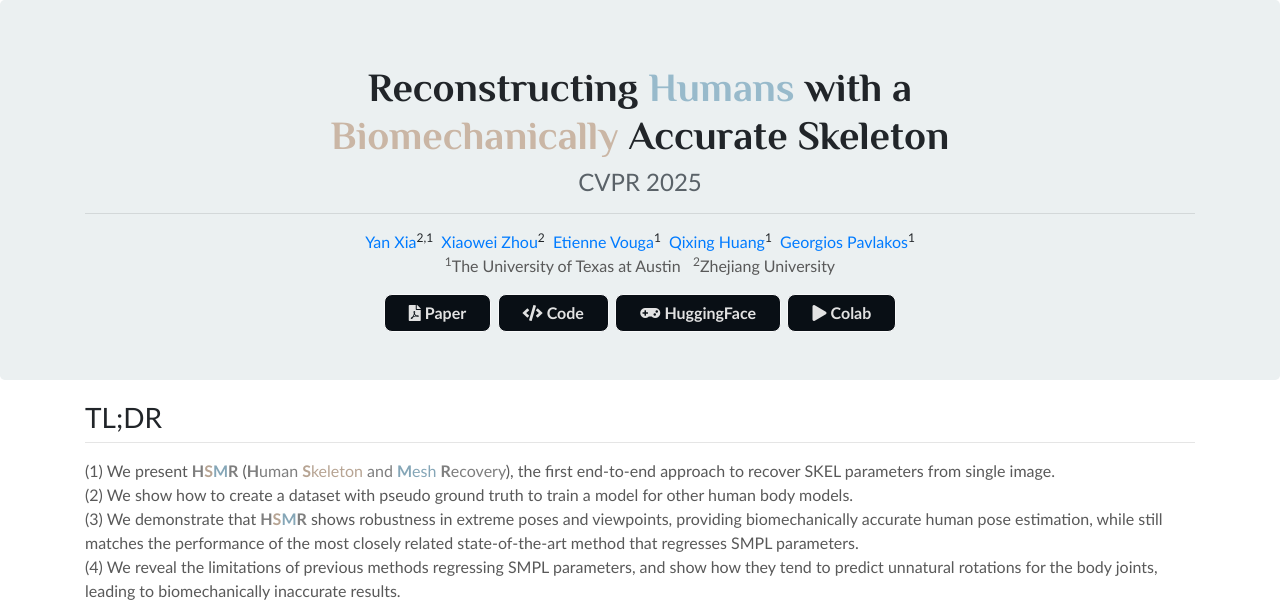
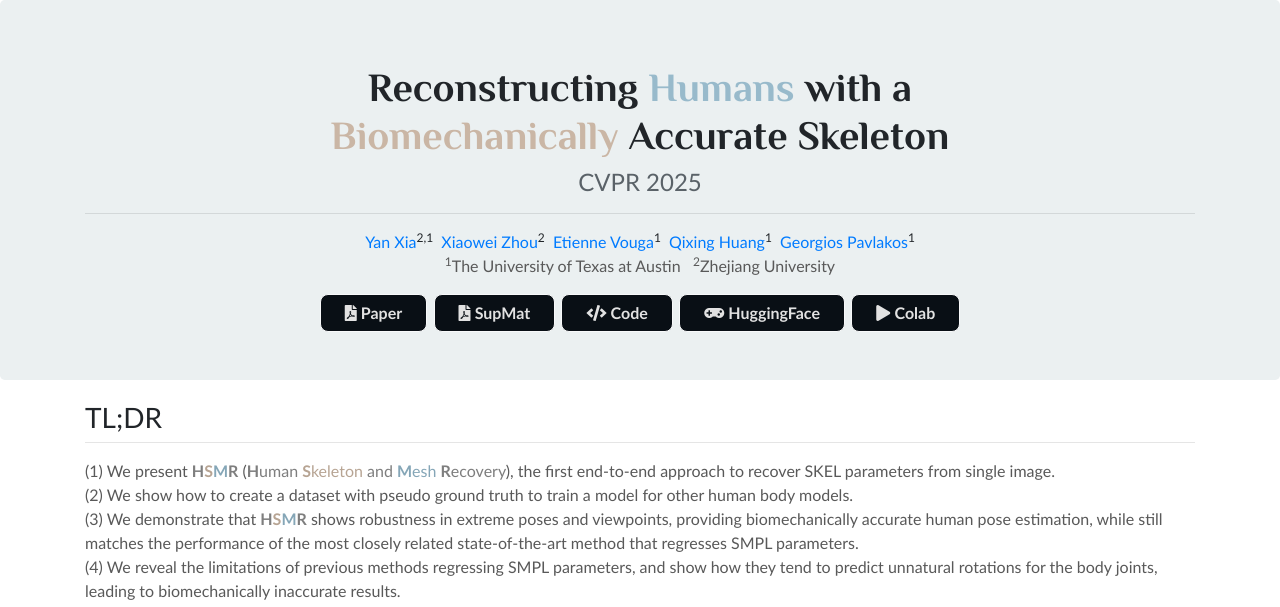
Before and after one commit to dholling4/HSMR, a plain HTML site: page index.html in a window 1280 px wide. Shown: the top 607 px of the page. Drawn offline with nearby package versions, Linux system fonts and the light colour scheme; some icons are missing.

Commit message:
update: public release

```diff
--- a/index.html
+++ b/index.html
@@ -58,10 +58,20 @@
 
               <div class="column">
                 <p class="mb-5">
-                  <a class="btn btn-large btn-light" href="#" role="button"
+                  <a class="btn btn-large btn-light" href="https://arxiv.org/abs/2503.21751" role="button"
                     target="_blank">
                     <i class="fas fa-file-pdf"></i>
                     <b>Paper</b>
+                  </a>
+                </p>
+              </div>
+
+              <div class="column">
+                <p class="mb-5">
+                  <a class="btn btn-large btn-light" href="https://www.cs.utexas.edu/~pavlakos/hsmr/resources/hsmr_suppmat.pdf" role="button"
+                    target="_blank">
+                    <i class="fas fa-file-pdf"></i>
+                    <b>SupMat</b>
                   </a>
                 </p>
               </div>
```
Also changed, not shown: 1 other file.
